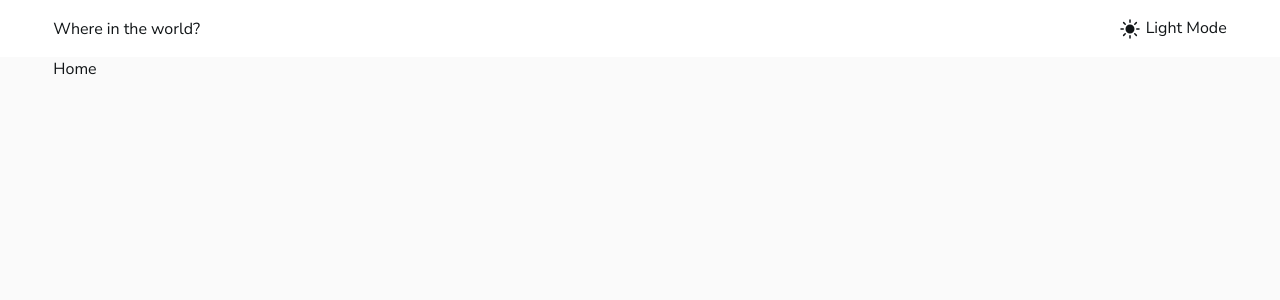
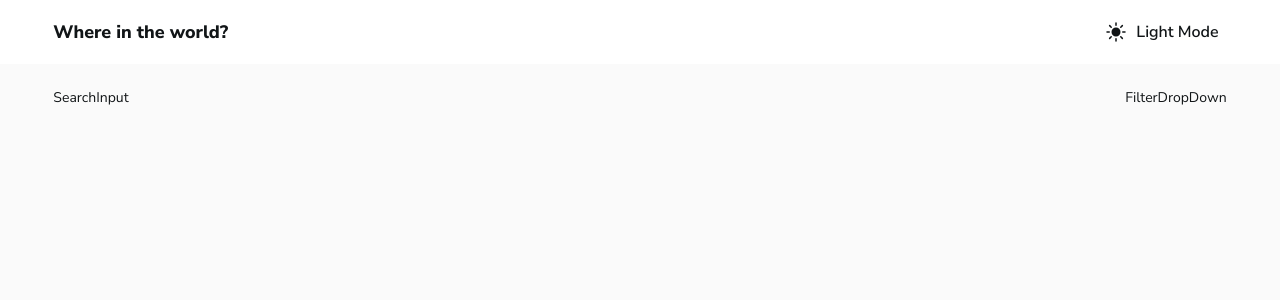
Before and after one commit to memoye/rest-countries-api, a React (Vite) app: page / in a window 1280 px wide. Shown: the top 300 px of the page. Built offline with nearby package versions, Linux system fonts and the light colour scheme.

Commit message:
set up routes

```diff
--- a/src/App.tsx
+++ b/src/App.tsx
@@ -7,7 +7,7 @@ function App() {
     <ThemeProvider storageKey="rest-countries-theme">
       <div className="flex min-h-dvh flex-col bg-light-background text-light-text dark:bg-dark-background dark:text-dark-text">
         <Header />
-        <main className="mx-auto w-11/12 flex-1 md:w-11/12">
+        <main className="mx-auto mt-6 w-11/12 flex-1 scroll-m-6 md:w-11/12">
           <Outlet />
         </main>
       </div>
--- /dev/null
+++ b/src/components/FiterDropdown.tsx
@@ -0,0 +1,4 @@
+function FilterDropdown() {
+  return <div>FilterDropDown</div>;
+}
+export default FilterDropdown;
--- a/src/components/Header.tsx
+++ b/src/components/Header.tsx
@@ -2,9 +2,9 @@ import ThemeToggle from "./ThemeToggle";
 
 function Header() {
   return (
-    <header className="bg-light-element py-4 dark:bg-dark-element">
+    <header className="bg-light-element py-3 dark:bg-dark-element">
       <div className="mx-auto flex w-11/12 items-center justify-between md:w-11/12">
-        <h1 className="">Where in the world?</h1>
+        <h1 className="text-lg font-bold">Where in the world?</h1>
         <ThemeToggle />
       </div>
     </header>
--- /dev/null
+++ b/src/components/SearchInput.tsx
@@ -0,0 +1,4 @@
+function SearchInput() {
+  return <div>SearchInput</div>;
+}
+export default SearchInput;
--- a/src/components/ThemeToggle.tsx
+++ b/src/components/ThemeToggle.tsx
@@ -13,14 +13,17 @@ function ModeToggle() {
   }
 
   return (
-    <button className="" onClick={handleThemeToggle}>
+    <button
+      className={`flex items-center space-x-2 p-2 font-semibold `}
+      onClick={handleThemeToggle}
+    >
       {theme === "light" ? (
         <>
-          <MoonIcon className="inline-block size-6" /> <span>Dark Mode</span>
+          <MoonIcon className="size-6" /> <span>Dark Mode</span>
         </>
       ) : (
         <>
-          <SunIcon className="inline-block size-6" /> <span>Light Mode</span>
+          <SunIcon className="size-6" /> <span>Light Mode</span>
         </>
       )}
     </button>
--- /dev/null
+++ b/src/pages/CountryDetails.tsx
@@ -0,0 +1,8 @@
+import { useParams } from "react-router-dom";
+
+function CountryDetails() {
+  const { id } = useParams();
+
+  return <div>Country {id}</div>;
+}
+export default CountryDetails;
--- /dev/null
+++ b/src/pages/Home.tsx
@@ -0,0 +1,14 @@
+import FilterDropdown from "@/components/FiterDropdown";
+import SearchInput from "@/components/SearchInput";
+
+function Home() {
+  return (
+    <div className="text-sm">
+      <div className="flex items-center justify-between">
+        <SearchInput />
+        <FilterDropdown />
+      </div>
+    </div>
+  );
+}
+export default Home;
--- a/src/router.tsx
+++ b/src/router.tsx
@@ -1,13 +1,23 @@
 import { createBrowserRouter } from "react-router-dom";
 import App from "./App";
+
+// pages
+import Home from "./pages/Home";
+import CountryDetails from "./pages/CountryDetails";
 
 export const router = createBrowserRouter([
   {
     path: "/",
     element: <App />,
     children: [
-      { index: true, element: <div>Home</div> },
-      { path: "/country:id", element: <div>country details</div> },
+      {
+        index: true,
+        element: <Home />,
+      },
+      {
+        path: "/country/:id",
+        element: <CountryDetails />,
+      },
     ],
   },
 ]);
```
